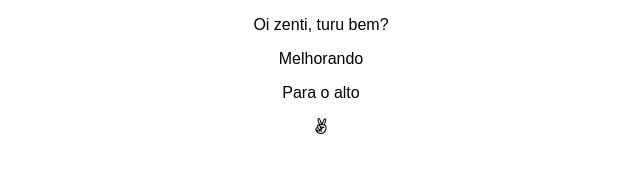
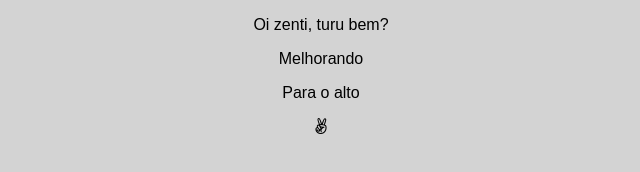
Before and after one commit to alanrepo/site, a plain HTML site: page index.html in a window 1280 px wide. Shown: the whole page, without its empty margins (319-959 px from the left). Drawn offline with Linux system fonts and the light colour scheme.

Commit message:
fundo ciza

```diff
--- a/index.html
+++ b/index.html
@@ -11,7 +11,7 @@
 	<style type="text/css"></style>
 	<style type="text/css">
 		* {font-family: sans-serif; padding: 0; margin: 0; border: 0;}
-		body {text-align: center;}
+		body {text-align: center; background-color: lightgray;}
 		p {margin-top: 1em;}
 	</style>
 	<link rel="stylesheet" href="https://use.fontawesome.com/releases/v5.5.0/css/all.css" integrity="sha384-B4dIYHKNBt8Bc12p+WXckhzcICo0wtJAoU8YZTY5qE0Id1GSseTk6S+L3BlXeVIU" crossorigin="anonymous">
```
